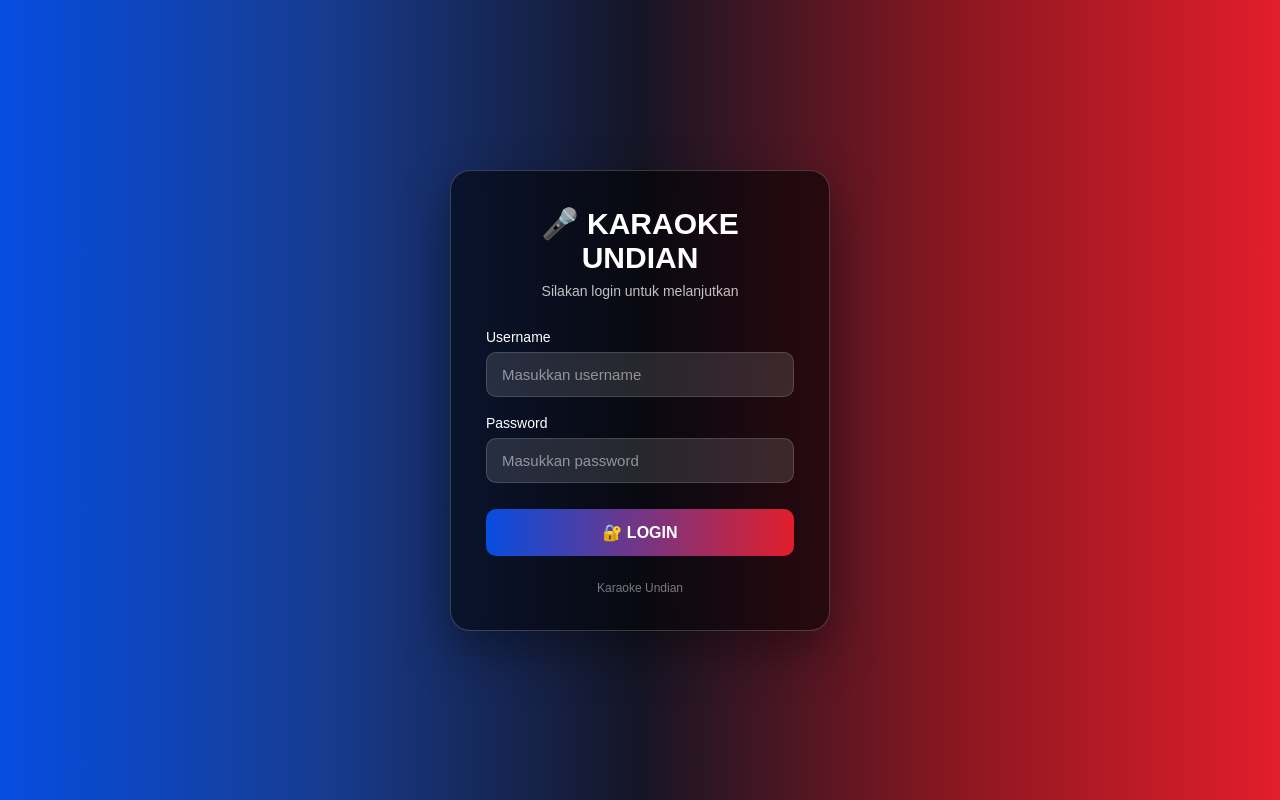
After one commit to AdiMbayun/Undian-Karaoke, a Flask app: page /login in a window 1280 px wide. The commit adds this page. Run offline with Flask 3, Linux system fonts and the light colour scheme.

Commit message:
Add login and logout authentication

```diff
--- a/app.py
+++ b/app.py
@@ -1,8 +1,46 @@
-from flask import Flask, render_template, request, jsonify
+from flask import Flask, render_template, request, jsonify, session, redirect, url_for
+from functools import wraps
 import os
 import re
 
 app = Flask(__name__)
+
+# =========================================================
+# KONFIGURASI LOGIN
+# =========================================================
+
+app.secret_key = os.environ.get(
+    "SECRET_KEY",
+    "undian-karaoke-secret-key"
+)
+
+LOGIN_USERNAME = os.environ.get(
+    "LOGIN_USERNAME",
+    "admin"
+)
+
+LOGIN_PASSWORD = os.environ.get(
+    "LOGIN_PASSWORD",
+    "admin123"
+)
+
+
+# =========================================================
+# CEK LOGIN
+# =========================================================
+
+def login_required(function):
+
+    @wraps(function)
+    def decorated_function(*args, **kwargs):
+
+        if not session.get("logged_in"):
+            return redirect(url_for("login"))
+
+        return function(*args, **kwargs)
+
+    return decorated_function
+
 
 # =========================================================
 # FOLDER VIDEO
@@ -72,7 +110,7 @@ def create_song(filename):
     # Ganti underscore menjadi spasi
     name = name.replace("_", " ")
 
-    # Rapikan tanda -
+    # Rapikan spasi
     name = re.sub(
         r"\s+",
         " ",
@@ -80,14 +118,7 @@ def create_song(filename):
     ).strip()
 
     # -----------------------------------------------------
-    # Coba deteksi:
-    #
-    # "Judika - Jikalau Kau Cinta"
-    #
-    # menjadi:
-    #
-    # artist = Judika
-    # title  = Jikalau Kau Cinta
+    # Deteksi Artist - Title
     # -----------------------------------------------------
 
     if " - " in name:
@@ -148,10 +179,64 @@ def load_songs():
 
 
 # =========================================================
+# LOGIN
+# =========================================================
+
+@app.route("/login", methods=["GET", "POST"])
+def login():
+
+    # Kalau sudah login, langsung ke halaman utama
+    if session.get("logged_in"):
+        return redirect(url_for("index"))
+
+    if request.method == "POST":
+
+        username = request.form.get(
+            "username",
+            ""
+        ).strip()
+
+        password = request.form.get(
+            "password",
+            ""
+        )
+
+        if (
+            username == LOGIN_USERNAME
+            and password == LOGIN_PASSWORD
+        ):
+
+            session["logged_in"] = True
+            session["username"] = username
+
+            return redirect(url_for("index"))
+
+        return render_template(
+            "login.html",
+            error="Username atau password salah"
+        )
+
+    return render_template("login.html")
+
+
+# =========================================================
+# LOGOUT
+# =========================================================
+
+@app.route("/logout")
+def logout():
+
+    session.clear()
+
+    return redirect(url_for("login"))
+
+
+# =========================================================
 # HALAMAN UTAMA
 # =========================================================
 
 @app.route("/")
+@login_required
 def index():
 
     return render_template(
@@ -164,6 +249,7 @@ def index():
 # =========================================================
 
 @app.route("/api/lagu")
+@login_required
 def get_songs():
 
     songs = load_songs()
@@ -176,8 +262,8 @@ def get_songs():
 # =========================================================
 
 @app.route("/upload", methods=["POST"])
+@login_required
 def upload_video():
-
 
     # -----------------------------------------------------
     # Cek apakah ada file
@@ -276,18 +362,28 @@ def upload_video():
             create_song(filename)
 
     })
+
+
+# =========================================================
+# HAPUS SATU LAGU
+# =========================================================
+
 @app.route("/delete-song", methods=["POST"])
+@login_required
 def delete_song():
 
     data = request.get_json()
 
     if not data or "filename" not in data:
+
         return jsonify({
             "success": False,
             "message": "Nama file tidak ditemukan"
         })
 
-    filename = os.path.basename(data["filename"])
+    filename = os.path.basename(
+        data["filename"]
+    )
 
     filepath = os.path.join(
         UPLOAD_FOLDER,
@@ -295,12 +391,14 @@ def delete_song():
     )
 
     if not os.path.exists(filepath):
+
         return jsonify({
             "success": False,
             "message": "File video tidak ditemukan"
         })
 
     try:
+
         os.remove(filepath)
 
         return jsonify({
@@ -310,12 +408,19 @@ def delete_song():
         })
 
     except Exception as e:
+
         return jsonify({
             "success": False,
             "message": str(e)
         })
 
+
+# =========================================================
+# HAPUS SEMUA LAGU
+# =========================================================
+
 @app.route("/delete-all-songs", methods=["POST"])
+@login_required
 def delete_all_songs():
 
     deleted = 0
@@ -358,6 +463,7 @@ def delete_all_songs():
             "message": str(e)
         })
 
+
 # =========================================================
 # JALANKAN SERVER
 # =========================================================
--- /dev/null
+++ b/templates/login.html
@@ -0,0 +1,336 @@
+<!DOCTYPE html>
+<html lang="id">
+
+<head>
+
+    <meta charset="UTF-8">
+
+    <meta name="viewport"
+          content="width=device-width, initial-scale=1.0">
+
+    <title>Login - Karaoke Undian</title>
+
+    <style>
+
+        * {
+            box-sizing: border-box;
+        }
+
+        body {
+
+            margin: 0;
+
+            min-height: 100vh;
+
+            display: flex;
+
+            justify-content: center;
+
+            align-items: center;
+
+            font-family: Arial, sans-serif;
+
+            background:
+                linear-gradient(
+                    90deg,
+                    #064de0 0%,
+                    #173c91 25%,
+                    #151525 50%,
+                    #8b1720 75%,
+                    #e21e2b 100%
+                );
+
+            color: white;
+
+        }
+
+
+        /* =========================================
+           LOGIN BOX
+        ========================================= */
+
+        .login-box {
+
+            width: 380px;
+
+            max-width: 90%;
+
+            padding: 35px;
+
+            background: rgba(0, 0, 0, 0.55);
+
+            border: 1px solid rgba(255, 255, 255, 0.2);
+
+            border-radius: 20px;
+
+            backdrop-filter: blur(10px);
+
+            box-shadow:
+                0 20px 50px rgba(0, 0, 0, 0.4);
+
+            text-align: center;
+
+        }
+
+
+        /* =========================================
+           JUDUL
+        ========================================= */
+
+        .login-box h1 {
+
+            margin: 0 0 8px;
+
+            font-size: 30px;
+
+        }
+
+
+        .subtitle {
+
+            margin-bottom: 30px;
+
+            color: rgba(255, 255, 255, 0.75);
+
+            font-size: 14px;
+
+        }
+
+
+        /* =========================================
+           INPUT
+        ========================================= */
+
+        .input-group {
+
+            text-align: left;
+
+            margin-bottom: 18px;
+
+        }
+
+
+        .input-group label {
+
+            display: block;
+
+            margin-bottom: 7px;
+
+            font-size: 14px;
+
+        }
+
+
+        .input-group input {
+
+            width: 100%;
+
+            padding: 13px 15px;
+
+            border: none;
+
+            outline: none;
+
+            border-radius: 10px;
+
+            background: rgba(255, 255, 255, 0.12);
+
+            color: white;
+
+            font-size: 15px;
+
+            border: 1px solid rgba(255, 255, 255, 0.15);
+
+        }
+
+
+        .input-group input::placeholder {
+
+            color: rgba(255, 255, 255, 0.5);
+
+        }
+
+
+        .input-group input:focus {
+
+            border-color: rgba(255, 255, 255, 0.6);
+
+            background: rgba(255, 255, 255, 0.16);
+
+        }
+
+
+        /* =========================================
+           BUTTON
+        ========================================= */
+
+        .login-button {
+
+            width: 100%;
+
+            padding: 14px;
+
+            margin-top: 8px;
+
+            border: none;
+
+            border-radius: 10px;
+
+            background:
+                linear-gradient(
+                    90deg,
+                    #064de0,
+                    #e21e2b
+                );
+
+            color: white;
+
+            font-size: 16px;
+
+            font-weight: bold;
+
+            cursor: pointer;
+
+            transition: 0.2s;
+
+        }
+
+
+        .login-button:hover {
+
+            transform: translateY(-2px);
+
+            box-shadow:
+                0 8px 20px rgba(0, 0, 0, 0.3);
+
+        }
+
+
+        /* =========================================
+           ERROR
+        ========================================= */
+
+        .error {
+
+            margin-bottom: 18px;
+
+            padding: 10px;
+
+            border-radius: 8px;
+
+            background: rgba(255, 50, 50, 0.2);
+
+            border: 1px solid rgba(255, 100, 100, 0.4);
+
+            color: #ffb3b3;
+
+            font-size: 14px;
+
+        }
+
+
+        /* =========================================
+           FOOTER
+        ========================================= */
+
+        .footer {
+
+            margin-top: 25px;
+
+            font-size: 12px;
+
+            color: rgba(255, 255, 255, 0.45);
+
+        }
+
+    </style>
+
+</head>
+
+
+<body>
+
+
+    <div class="login-box">
+
+
+        <h1>🎤 KARAOKE UNDIAN</h1>
+
+
+        <div class="subtitle">
+            Silakan login untuk melanjutkan
+        </div>
+
+
+        {% if error %}
+
+        <div class="error">
+            {{ error }}
+        </div>
+
+        {% endif %}
+
+
+        <form method="POST"
+              action="{{ url_for('login') }}">
+
+
+            <div class="input-group">
+
+                <label>
+                    Username
+                </label>
+
+                <input
+                    type="text"
+                    name="username"
+                    placeholder="Masukkan username"
+                    autocomplete="username"
+                    required
+                >
+
+            </div>
+
+
+            <div class="input-group">
+
+                <label>
+                    Password
+                </label>
+
+                <input
+                    type="password"
+                    name="password"
+                    placeholder="Masukkan password"
+                    autocomplete="current-password"
+                    required
+                >
+
+            </div>
+
+
+            <button
+                type="submit"
+                class="login-button">
+
+                🔐 LOGIN
+
+            </button>
+
+
+        </form>
+
+
+        <div class="footer">
+
+            Karaoke Undian
+
+        </div>
+
+
+    </div>
+
+
+</body>
+
+</html>
```
Also changed, not shown: templates/index.html (+42 -0 lines).
